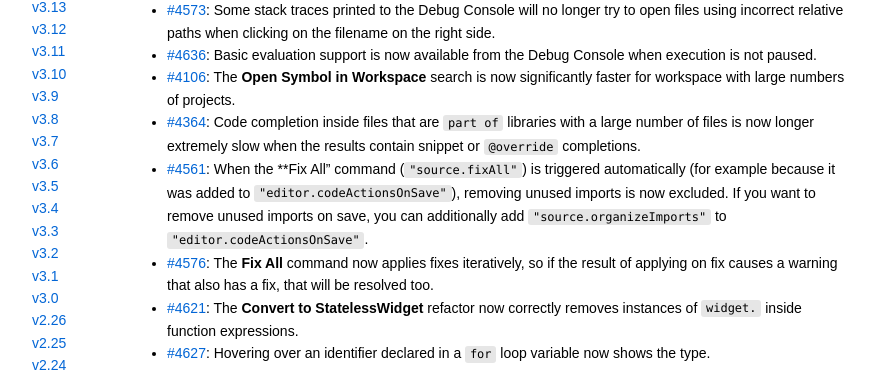
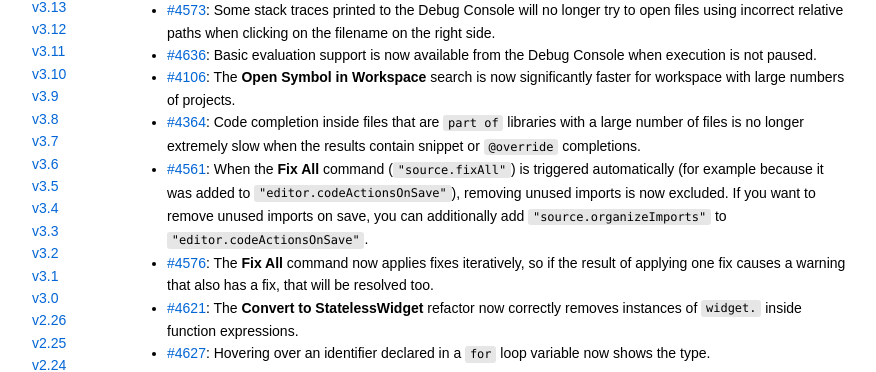
Before and after one commit to Dart-Code/Website, a Jekyll site: the page built from _releases/v3.70.md, in a window 1280 px wide and 900 px high, scrolled down 897 px. Shown: the part 146-518 px from the top of the window, without its empty margins (209-1085 px from the left). Built offline with Jekyll 4.4.1, drawn with Linux system fonts in a browser that asks for light colours.

Commit message:
Fix typos

```diff
--- a/_releases/v3.70.md
+++ b/_releases/v3.70.md
@@ -32,8 +32,8 @@ The following items depend on changes to the Dart/Flutter SDKs that have not yet
 - [#4573](https://github.com/Dart-Code/Dart-Code/issues/4573): Some stack traces printed to the Debug Console will no longer try to open files using incorrect relative paths when clicking on the filename on the right side.
 - [#4636](https://github.com/Dart-Code/Dart-Code/issues/4636): Basic evaluation support is now available from the Debug Console when execution is not paused.
 - [#4106](https://github.com/Dart-Code/Dart-Code/issues/4106): The **Open Symbol in Workspace** search is now significantly faster for workspace with large numbers of projects.
-- [#4364](https://github.com/Dart-Code/Dart-Code/issues/4364): Code completion inside files that are `part of` libraries with a large number of files is now longer extremely slow when the results contain snippet or `@override` completions.
-- [#4561](https://github.com/Dart-Code/Dart-Code/issues/4561): When the **Fix All" command (`"source.fixAll"`) is triggered automatically (for example because it was added to `"editor.codeActionsOnSave"`), removing unused imports is now excluded. If you want to remove unused imports on save, you can additionally add `"source.organizeImports"` to `"editor.codeActionsOnSave"`.
-- [#4576](https://github.com/Dart-Code/Dart-Code/issues/4576): The **Fix All** command now applies fixes iteratively, so if the result of applying on fix causes a warning that also has a fix, that will be resolved too.
+- [#4364](https://github.com/Dart-Code/Dart-Code/issues/4364): Code completion inside files that are `part of` libraries with a large number of files is no longer extremely slow when the results contain snippet or `@override` completions.
+- [#4561](https://github.com/Dart-Code/Dart-Code/issues/4561): When the **Fix All** command (`"source.fixAll"`) is triggered automatically (for example because it was added to `"editor.codeActionsOnSave"`), removing unused imports is now excluded. If you want to remove unused imports on save, you can additionally add `"source.organizeImports"` to `"editor.codeActionsOnSave"`.
+- [#4576](https://github.com/Dart-Code/Dart-Code/issues/4576): The **Fix All** command now applies fixes iteratively, so if the result of applying one fix causes a warning that also has a fix, that will be resolved too.
 - [#4621](https://github.com/Dart-Code/Dart-Code/issues/4621): The **Convert to StatelessWidget** refactor now correctly removes instances of `widget.` inside function expressions.
 - [#4627](https://github.com/Dart-Code/Dart-Code/issues/4627): Hovering over an identifier declared in a `for` loop variable now shows the type.
```
